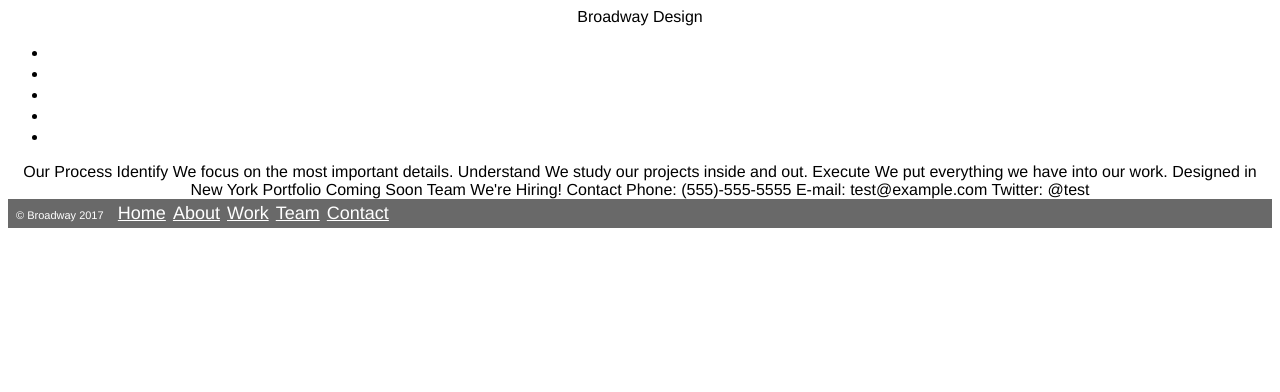
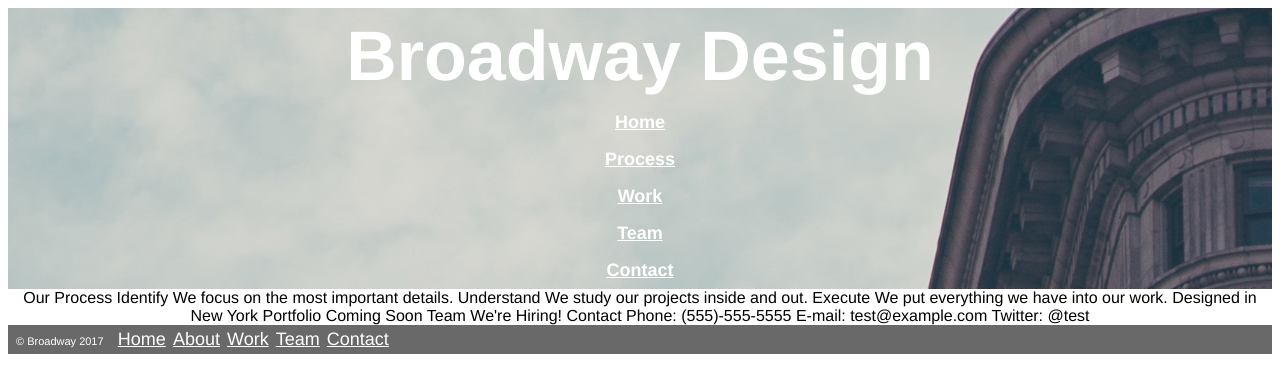
Before and after one commit to heisrmann/broadway-design, a plain HTML site: page index.html in a window 1280 px wide. Drawn offline with Linux system fonts and the light colour scheme.

Commit message:
modifed header design

```diff
--- a/index.html
+++ b/index.html
@@ -11,9 +11,8 @@
 
 <body>
 
-  Broadway Design
-
-  <nav>
+<div id="masthead">
+  <h1>Broadway Design</h1>
     <nav>
         <ul>
           <li><a href="#" class="nav-links">Home</a></li>
@@ -22,9 +21,8 @@
           <li><a href="#" class="nav-links">Team</a></li>
           <li><a href="#" class="nav-links">Contact</a></li>
         </ul>
-      </nav>
-
-  </nav>
+    </nav>
+ </div>
   Our Process Identify We focus on the most important details. Understand We study our projects inside and out. Execute We
   put everything we have into our work. Designed in New York Portfolio Coming Soon Team We're Hiring! Contact Phone: (555)-555-5555
   E-mail: test@example.com Twitter: @test
--- a/resources/css/style.css
+++ b/resources/css/style.css
@@ -9,6 +9,24 @@ body {
   font-size: 18px;
 }
 
+h1 {
+  color: white;
+  font-size: 70px;
+  font-weight: bold;
+  margin: 0;
+  padding: 8px;
+}
+
+#masthead {
+  background-image: url('../images/the-flatiron-building.png');
+}
+
+#masthead li {
+  font-weight: 600;
+  padding: 8px;
+
+}
+
 #footer {
   background-color: dimgray;
   color: white;
@@ -17,7 +35,7 @@ body {
   padding: 4px 8px
 }
 
-#footer ul {
+ul {
   list-style-type: none;
   margin: 0;
   padding: 0;
```
